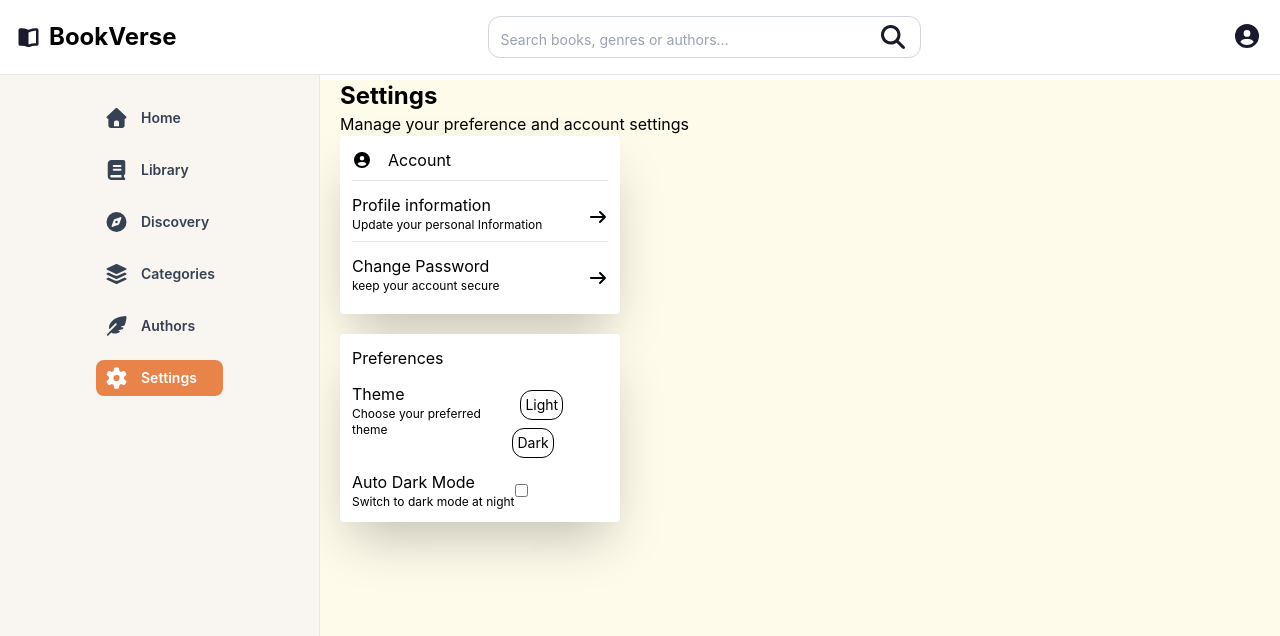
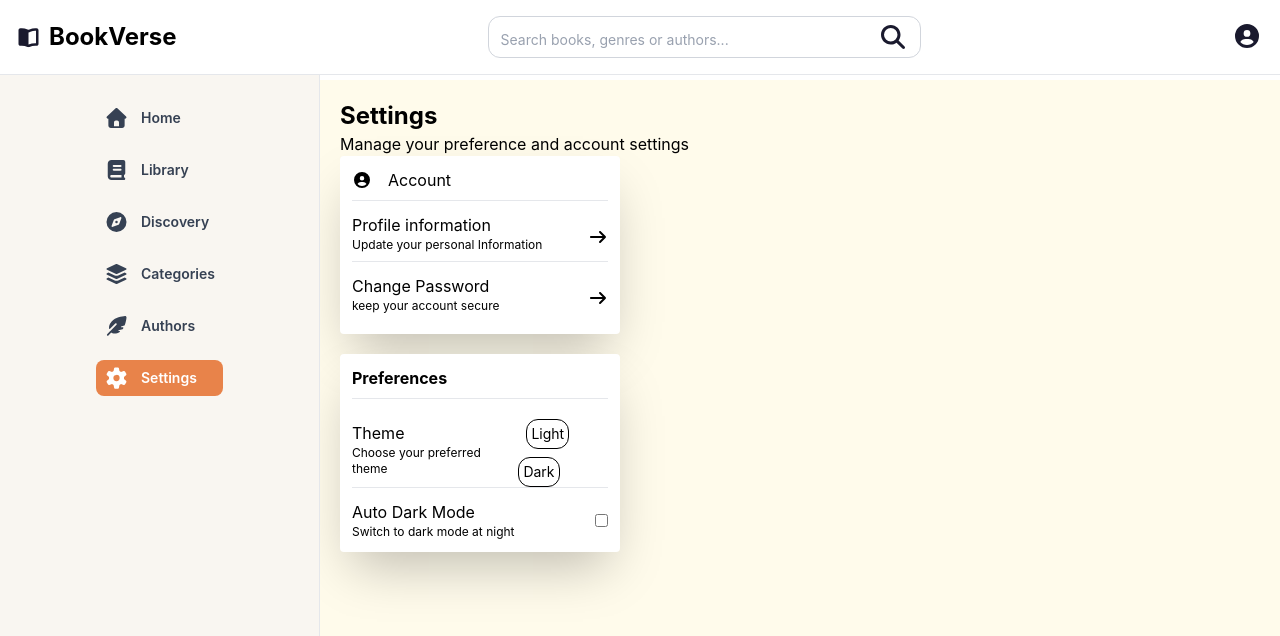
Before and after one commit to DanielApple05/Book-verse, a React (Vite) app in the folder book-verse-frontend/: page /settings in a window 1280 px wide. Shown: the top 636 px of the page. Built offline with nearby package versions, Linux system fonts and the light colour scheme; no server answers; the HTML template or start-up script is replaced by a standard one.

Commit message:
feat: enhance Settings page layout with improved spacing and styling for better user experience

```diff
--- a/book-verse-frontend/src/assets/pages/settings.jsx
+++ b/book-verse-frontend/src/assets/pages/settings.jsx
@@ -11,10 +11,10 @@ const Settings = () => {
       <Header />
       <div className='flex'>
         <SideNavBar />
-        <div className='mt-20 flex-1 pl-5 bg-amber-50'>
+        <div className='mt-20 flex-1 p-5 bg-amber-50'>
           <h1 className='text-2xl font-bold '>Settings</h1>
           <p> Manage your preference and account settings </p>
-          <div className='bg-white rounded p-3 w-70 space-y-3 shadow-2xl'>
+          <div className='bg-white rounded p-3 xl:w-70 w-full space-y-3 shadow-2xl'>
             <div className='flex items-center gap-4 border-b border-b-gray-200 pb-2'>
               <FontAwesomeIcon icon={faCircleUser} />
               <p>Account</p>
@@ -35,9 +35,9 @@ const Settings = () => {
               <FontAwesomeIcon icon={faArrowRight} />
             </div>
           </div>
-          <div className='bg-white rounded p-3 w-70 space-y-3 shadow-2xl mt-5'>
-            <p>Preferences</p>
-            <div className='flex'>
+          <div className='bg-white rounded p-3 xl:w-70 w-full space-y-3 shadow-2xl mt-5'>
+            <p className='font-bold  border-b border-b-gray-200 pb-2'>Preferences</p>
+            <div className='flex items-center justify-between gap-4 border-b border-b-gray-200'>
               <div>
                 <p> Theme</p>
                 <p className='text-xs'> Choose your preferred theme</p>
@@ -47,13 +47,12 @@ const Settings = () => {
                 <button className='p-1 rounded-xl border hover:text-white hover:bg-blue-950'>Dark</button>
               </div>
             </div>
-            <div className='flex items-center '>
+            <div className='flex items-center justify-between gap-4 '>
               <div>
                 <p>Auto Dark Mode </p>
                 <p className='text-xs'> Switch to dark mode at night </p>
               </div>
-            <input type="checkbox" name="" id="" />
-
+            <input type="checkbox" />
             </div>
           </div>
         </div>
```
